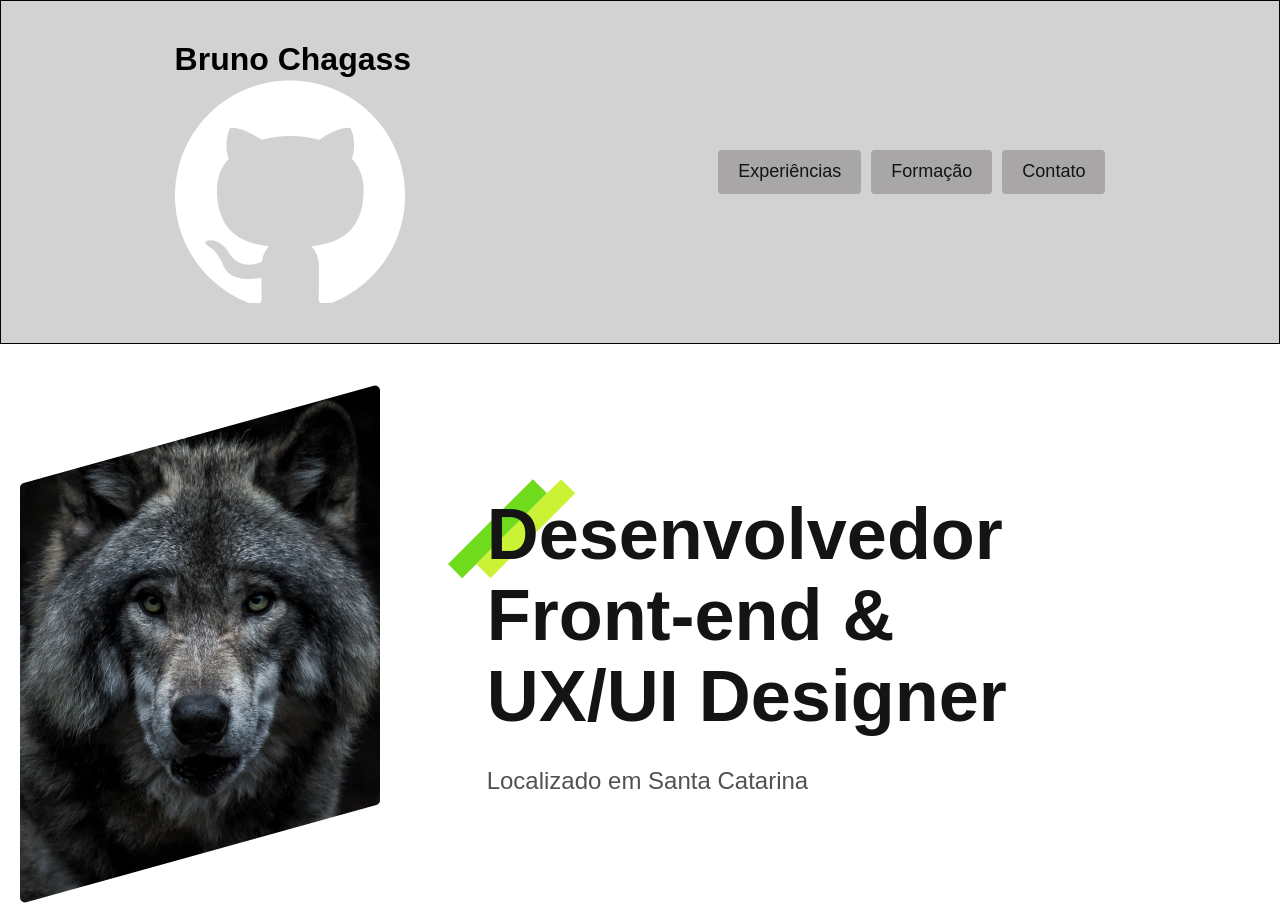
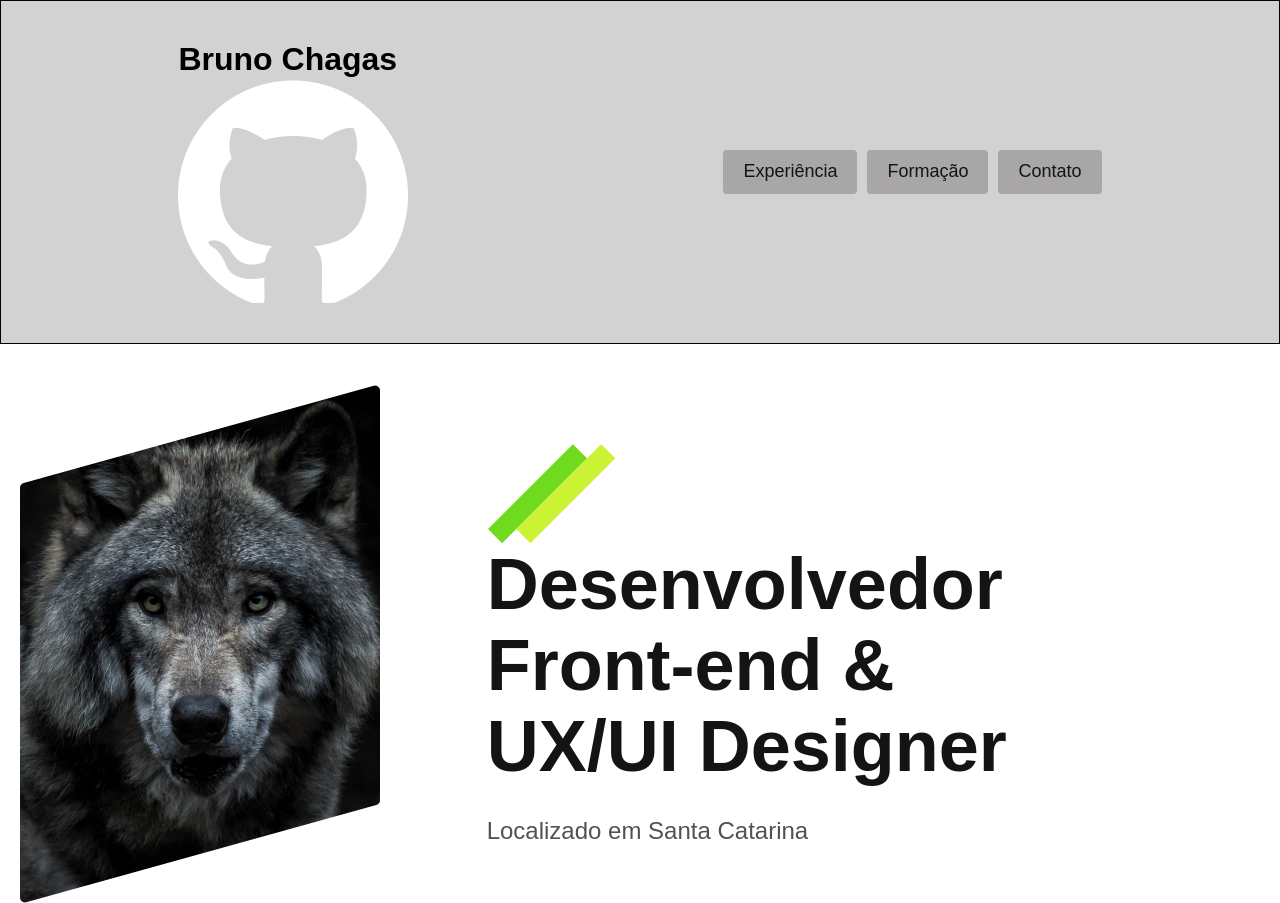
Before and after one commit to TbrunoK/portifolio, a plain HTML site: page index.html in a window 1280 px wide. Shown: the top 903 px of the page. Drawn offline with Linux system fonts and the light colour scheme; files whose address does not match are found by name.

Commit message:
Github - logo test

```diff
--- a/css/introducao.css
+++ b/css/introducao.css
@@ -23,7 +23,6 @@
   width: 130px;
   height: 100px;
   background: url(../img/detalhe.svg) no-repeat center;
-  position: absolute;
 
   top: -15px;
   left: -40px;
--- a/index.html
+++ b/index.html
@@ -17,14 +17,14 @@
     <header class="header">
       <div class="nome-logo">
         <a href="https://www.github.com/TbrunoK" target="_blank"
-          ><h1 class="creator-name">Bruno Chagass</h1></a
+          ><h1 class="creator-name">Bruno Chagas</h1></a
         >
         <img src="../Protfolio/img/github-mark-white2.png" alt="">
         </div>
       </div>
       <nav>
         <ul class="header-menu">
-          <li><a href="#experiencia">Experiências</a></li>
+          <li><a href="#experiencia">Experiência</a></li>
           <li><a href="#formacao">Formação</a></li>
           <li><a href="#contato">Contato</a></li>
         </ul>
```
